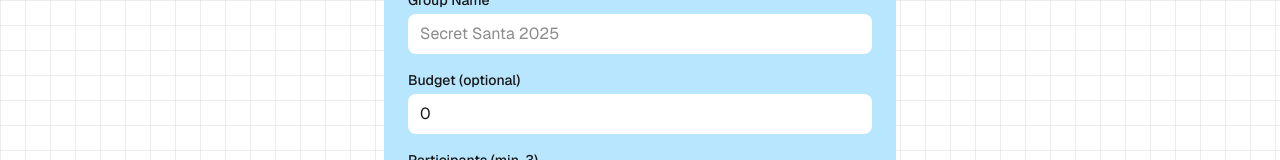
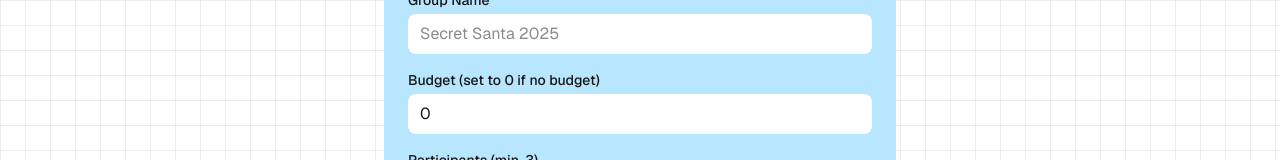
Before and after one commit to carlahauu/Santa-Match, a Next.js app in the folder frontend/: page /create-group in a window 1280 px wide. Shown: the part 250-410 px from the top of the page. Built offline with nearby package versions, Linux system fonts and the light colour scheme.

Commit message:
refactor: Update budget label

```diff
--- a/frontend/app/create-group/page.tsx
+++ b/frontend/app/create-group/page.tsx
@@ -99,7 +99,7 @@ export default function CreateGroup() {
             />
 
             <label className="block text-sm font-medium mb-1">
-              Budget (optional)
+              Budget (set to 0 if no budget)
             </label>
             <input
               data-testid="budgetInput"
```
